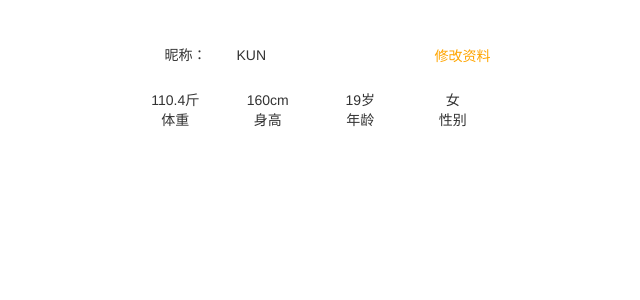
After one commit to zxy0717/zxy0717.github.com, a PHP site: the page made by 形体管理/html/个人中心.html in a window 1280 px wide. The commit adds this page. Shown: the top 300 px of the page, without its empty margins (326-966 px from the left). Run offline with PHP 8.4, Linux system fonts and the light colour scheme; some libraries are stand-ins or nearby versions.

Commit message:
Add files via upload

```diff
--- /dev/null
+++ b/形体管理/css/个人中心.css
@@ -0,0 +1,37 @@
+@charset "UTF-8";
+/**
+ *
+ * @authors Your Name (you@example.org)
+ * @date    2018-06-13 11:02:42
+ * @version $Id$
+ */
+
+.container{
+/*	background-color: rgb(245,245,245);*/
+	max-width: 400px;
+	margin-top: 20px;
+}
+
+.name{
+	/*background-color: #fff;*/
+	line-height: 70px;
+	/*vertical-align: middle;*/
+
+}
+
+#user{
+	text-align: right;
+}
+
+.btn{
+	color: orange;
+	background-color: #fff;
+	text-align: left;
+	border-style: solid;
+	border-width: 1px;
+	border-color: orange;
+}
+
+.information{
+	text-align: center;
+}
--- a/形体管理/css/健康分析.css
+++ b/形体管理/css/健康分析.css
@@ -22,7 +22,6 @@
 }
 
 .BMI{
-
 	line-height: 50px;
 }
 
@@ -75,7 +74,7 @@
 	height: 100px;
 }
 
-.buttom{
+.bottom{
 	position: fixed;
 	bottom: 0px;
 }
--- /dev/null
+++ b/形体管理/html/个人中心.html
@@ -0,0 +1,43 @@
+<!DOCTYPE html>
+<html>
+	<head>
+		<meta charset="utf-8">
+		<meta http-equiv="X-UA-Compatible" content="IE=edge,chrome=1">
+		<title>个人中心</title>
+		<meta name="description" content="">
+		<meta name="keywords" content="">
+		<link href="" rel="stylesheet">
+		<link rel="stylesheet" type="text/css" href="../css/个人中心.css">
+		<link rel="stylesheet" href="http://cdn.static.runoob.com/libs/bootstrap/3.3.7/css/bootstrap.min.css">
+		<script src="http://cdn.static.runoob.com/libs/jquery/2.1.1/jquery.min.js"></script>
+		<script src="http://cdn.static.runoob.com/libs/bootstrap/3.3.7/js/bootstrap.min.js"></script>
+		<link rel="stylesheet" href="https://use.fontawesome.com/releases/v5.0.12/css/all.css" integrity="sha384-G0fIWCsCzJIMAVNQPfjH08cyYaUtMwjJwqiRKxxE/rx96Uroj1BtIQ6MLJuheaO9" crossorigin="anonymous">
+	</head>
+	<body>
+		<div class="container">
+			<div class="name">
+				<div class="col-xs-3" id="user">昵称：</div>
+				<div class="col-xs-6">KUN</div>
+				<div class="col-xs-3">
+					<input class="btn" type="button" value="修改资料" style="">
+				</div>
+			</div>
+			<div class="information" id="information_data">
+				<div class="col-xs-3">110.4斤</div>
+				<div class="col-xs-3">160cm</div>
+				<div class="col-xs-3">19岁</div>
+				<div class="col-xs-3">女</div>
+			</div>
+			<div class="information" id="information_text">
+				<div class="col-xs-3">体重</div>
+				<div class="col-xs-3">身高</div>
+				<div class="col-xs-3">年龄</div>
+				<div class="col-xs-3">性别</div>
+			</div>
+			<div class="advice">
+
+			</div>
+		</div>
+	</body>
+	<script type="text/javascript" src="../js/个人中心.js"></script>
+</html>
--- /dev/null
+++ b/形体管理/js/个人中心.js
@@ -0,0 +1,6 @@
+/**
+ *
+ * @authors Your Name (you@example.org)
+ * @date    2018-06-13 11:03:01
+ * @version $Id$
+ */
```
Also changed, not shown: 形体管理/css/css.css (added, +65 -0 lines), 形体管理/html/html.html (added, +16 -0 lines), 形体管理/html/健康分析.html (+5 -6 lines), 形体管理/js/js.js (added, +90 -0 lines).
